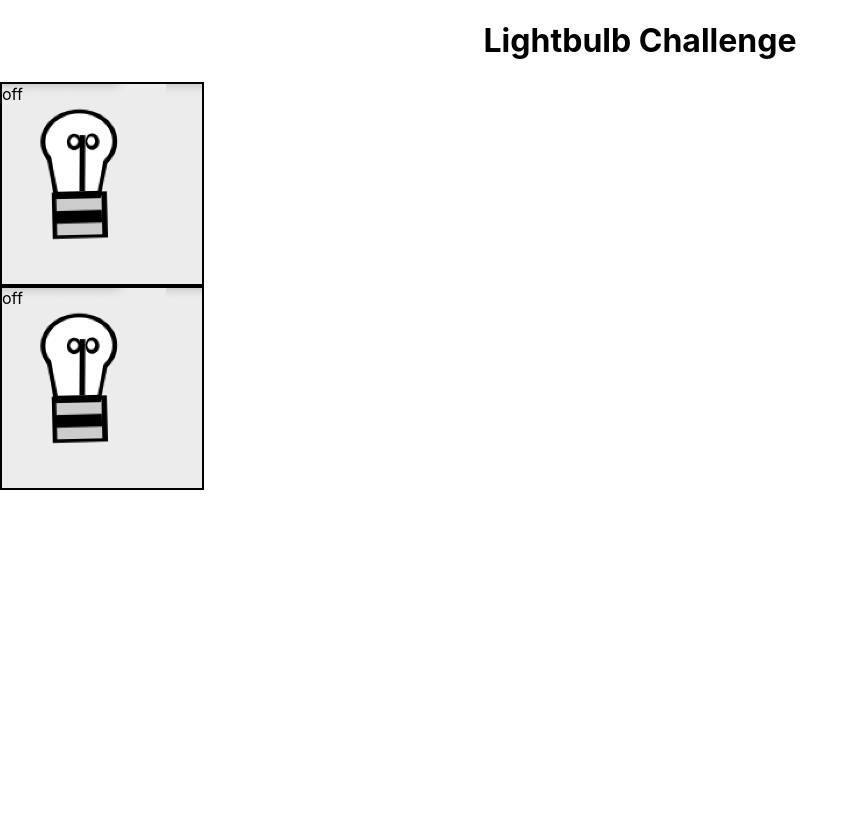
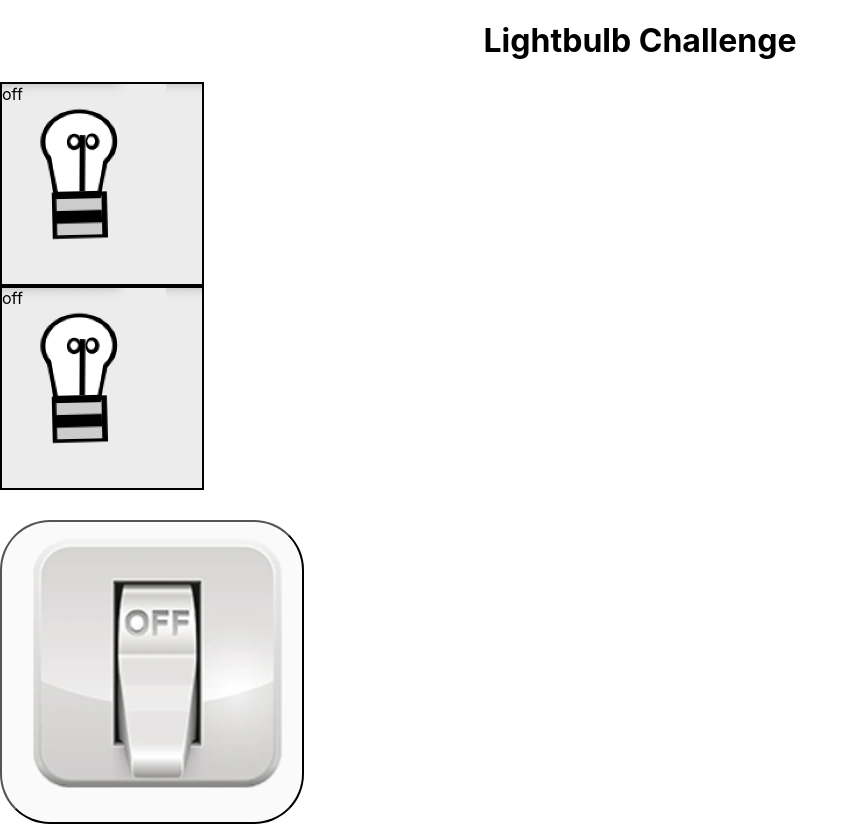
Before and after one commit to learn-academy-2022-hotel/lightbulb-nvencer98, a React (Create React App) app: page / in a window 1280 px wide. Shown: the whole page, without its empty margins (0-859 px from the left). Before the commit the page ends 800 px from the top, so only its background shows below. Built offline with nearby package versions, Linux system fonts and the light colour scheme; the HTML template or start-up script is replaced by a standard one.

Commit message:
added a switch, trying to get switch to comunicate with box.

```diff
--- a/src/App.css
+++ b/src/App.css
@@ -9,9 +9,9 @@ h1 {
   background-color: white;
 }
 button {
-  padding: 4px 30px;
+  padding: 150px 150px;
   background-color: yellow;
-  border-radius: 4px;
+  border-radius: 50px;
   font-size: 22px;
   margin-top: 30px
 }
--- a/src/App.js
+++ b/src/App.js
@@ -1,14 +1,17 @@
 import React, { useState } from "react"
 import "./App.css"
 import LightSwitch from "./components/LightSwitch"
+import SwitchButton from "./components/SwitchButton"
 
 
 const App = () => {
+
   return (
     <>
       <h1>Lightbulb Challenge</h1>
       <LightSwitch/>
       <LightSwitch/>
+      <SwitchButton/>
     </>
   )
 }
--- a/src/components/LightSwitch.js
+++ b/src/components/LightSwitch.js
@@ -1,20 +1,22 @@
 import React, { useState } from "react"
-import img1 from '../assets/lightOn.png'
-import img2 from '../assets/lightOff.png'
+import lightOn from '../assets/lightOn.png'
+import lightOff from '../assets/lightOff.png'
 
 
-const LightSwitch = () => {
+const LightSwitch = (props) => {
   const [lightSwitchStatus, setLightSwitchStatus] = useState("off")
 
   const handleClick = () => {
-    lightSwitchStatus === "off"? setLightSwitchStatus("on") :setLightSwitchStatus("off")
+    lightSwitchStatus === "off"? setLightSwitchStatus("on")
+    :setLightSwitchStatus("off")
   }
+
 
   return (
     <>
       <div
         onClick={handleClick}
-        style={{backgroundImage: lightSwitchStatus === "on"? "url("+img1+")": "url("+img2+")", backgroundSize: "contain"}}
+        style={{backgroundImage: lightSwitchStatus === "on"? "url("+lightOn+")" : "url("+lightOff+")", backgroundSize: "contain"}}
         className="lightbulb"
       >
         {lightSwitchStatus}
--- /dev/null
+++ b/src/components/SwitchButton.js
@@ -0,0 +1,24 @@
+import React, { useState } from "react"
+import switchOn from '../assets/switchOn.png'
+import switchOff from '../assets/switchOff.png'
+
+const SwitchButton = ()=> {
+
+    const [switchButton, setSwitchButton] = useState("off")
+    const click = () => {
+    switchButton === "off"? setSwitchButton("on")
+    :setSwitchButton("off")
+    }
+
+    return (
+        <button onClick={click}
+          style={{backgroundImage: switchButton === "on"? "url("+switchOn+" )" : "url("+switchOff+")", backgroundSize: "contain"}} ></button>
+    )
+
+}
+
+
+
+
+
+export default SwitchButton
```
Also changed, not shown: src/components/LightBox.js (added, +12 -0 lines), 1 other file (tests, documents, lock files or other folders).
